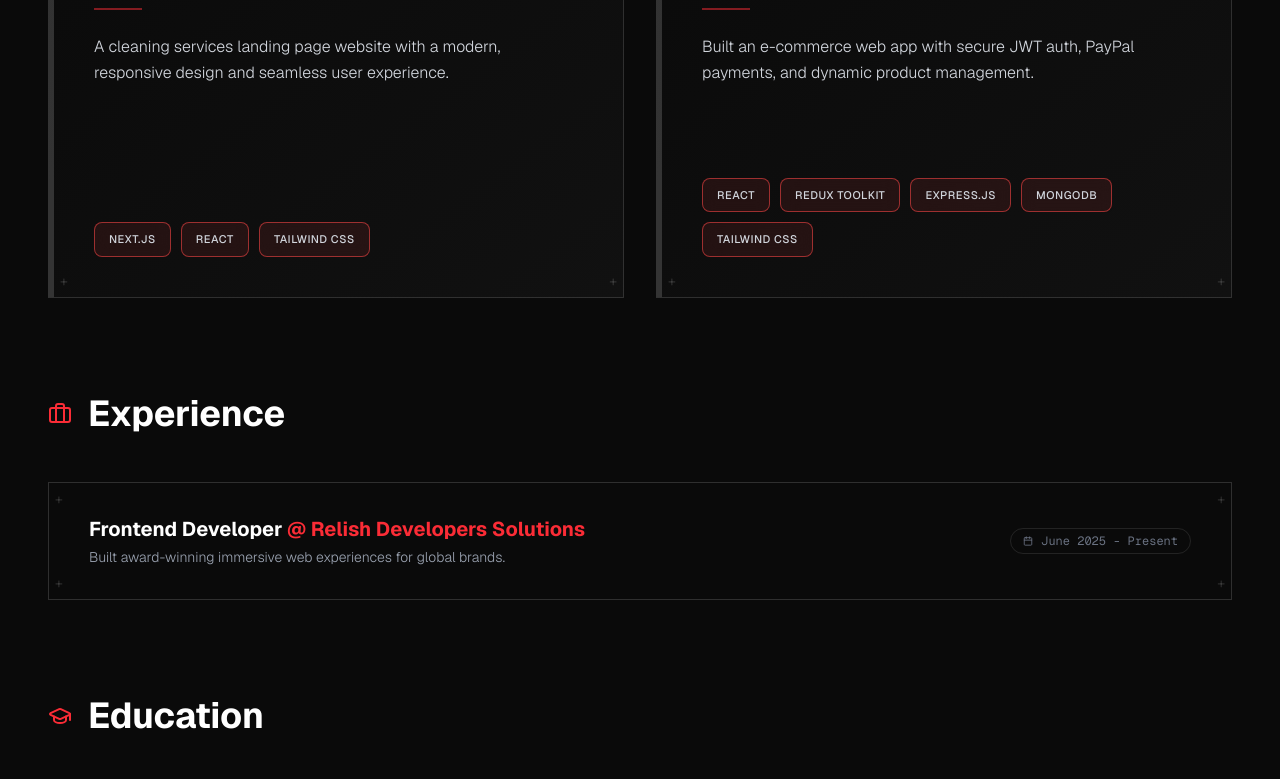
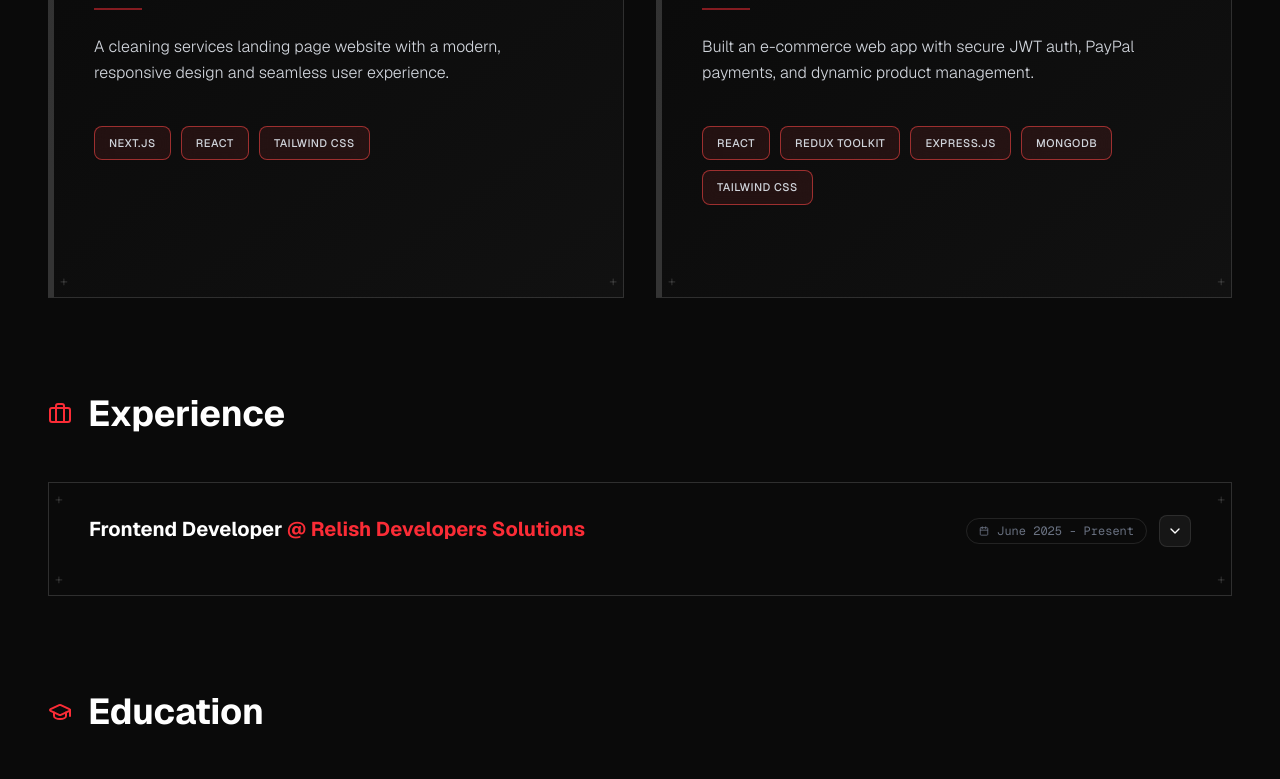
Before and after one commit to StayTrash/portfolio, a Next.js app: page /showcase in a window 1280 px wide. Shown: the part 915-1694 px from the top of the page. Built offline with nearby package versions, Linux system fonts and the light colour scheme.

Commit message:
Enhance ShowcasePage with expandable experience sections and update experience descriptions to support multiple points; refactor layout for improved readability.

```diff
--- a/app/showcase/page.tsx
+++ b/app/showcase/page.tsx
@@ -1,8 +1,8 @@
 'use client';
 
-import React from 'react';
+import React, { useState } from 'react';
 import {
-  ArrowUpRight, Briefcase, Calendar, ExternalLink, Github, GraduationCap
+  ArrowUpRight, Briefcase, Calendar, ChevronDown, ChevronUp, ExternalLink, Github, GraduationCap
 } from 'lucide-react';
 import { useCursor } from '@/hooks/useCursor';
 import GlobalStyles from '@/components/GlobalStyles';
@@ -13,6 +13,11 @@ import { showcase_projects, experience_data, education_data } from '@/constants/
 
 export default function ShowcasePage() {
   const { variants, cursorVariant, textEnter, textLeave } = useCursor();
+  const [expandedExperience, setExpandedExperience] = useState<number | null>(null);
+
+  const toggle_experience = (index: number) => {
+    setExpandedExperience(expandedExperience === index ? null : index);
+  };
 
   return (
     <div className="min-h-screen bg-[#0a0a0a] text-white font-sans relative cursor-none selection:bg-white selection:text-black overflow-x-hidden">
@@ -103,12 +108,13 @@ export default function ShowcasePage() {
             const colors = colorConfig[colorName] || colorConfig['red'];
 
             return (
+              <div
+                key={i}
+                className="animate-fade-in-up"
+                style={{ animationDelay: `${i * 0.1}s` }}
+              >
               <GridCell
-                key={i}
-                className={`flex flex-col justify-between min-h-[360px] md:min-h-[420px] group relative overflow-hidden border-l-[6px] ${colors.border} transition-all duration-700 hover:scale-[1.03] hover:shadow-2xl animate-fade-in-up bg-gradient-to-br from-[#0a0a0a] to-[#111111]`}
-                style={{
-                  animationDelay: `${i * 0.1}s`,
-                }}
+                className={`flex flex-col justify-between min-h-[360px] md:min-h-[420px] group relative overflow-hidden border-l-[6px] ${colors.border} transition-all duration-700 hover:scale-[1.03] hover:shadow-2xl bg-gradient-to-br from-[#0a0a0a] to-[#111111]`}
               >
                 {/* Animated gradient overlay */}
                 <div className={`absolute inset-0 bg-gradient-to-br ${colors.gradientStrong} opacity-0 group-hover:opacity-100 transition-opacity duration-700 pointer-events-none`}></div>
@@ -284,6 +290,7 @@ export default function ShowcasePage() {
                   </a>
                 </div>
               </GridCell>
+              </div>
             );
           })}
         </div>
@@ -293,17 +300,58 @@ export default function ShowcasePage() {
             <Briefcase className="text-red-500" size={24} /> Experience
           </h2>
           <div className="space-y-4 md:space-y-5">
-            {experience_data.map((exp, i) => (
-              <GridCell key={i} className="flex flex-col md:flex-row md:items-center justify-between gap-3 md:gap-4 py-6 md:py-8">
-                <div className="flex-1 min-w-0">
-                  <h3 className="text-lg md:text-xl font-bold text-white mb-1 break-words">{exp.role} <span className="text-red-500">@ {exp.company}</span></h3>
-                  <p className="text-gray-400 text-xs md:text-sm font-light">{exp.desc}</p>
-                </div>
-                <div className="flex items-center gap-2 text-gray-500 font-mono text-[10px] md:text-xs border border-white/10 px-3 py-1.5 md:py-1 rounded-full shrink-0">
-                  <Calendar size={10} /> <span className="whitespace-nowrap">{exp.date}</span>
-                </div>
-              </GridCell>
-            ))}
+            {experience_data.map((exp, i) => {
+              const isExpanded = expandedExperience === i;
+
+              return (
+                <GridCell key={i} className="flex flex-col gap-3 md:gap-4 py-6 md:py-8 group">
+                  <div className="flex flex-col md:flex-row md:items-start justify-between gap-3 md:gap-4">
+                    <div className="flex-1 min-w-0 flex items-start justify-between gap-3">
+                      <h3 className="text-lg md:text-xl font-bold text-white break-words">{exp.role} <span className="text-red-500">@ {exp.company}</span></h3>
+                      <button
+                        onClick={() => toggle_experience(i)}
+                        className="md:hidden flex items-center justify-center w-8 h-8 rounded-lg bg-white/5 border border-white/10 hover:bg-white/10 hover:border-red-500/50 transition-all duration-300 shrink-0"
+                        onMouseEnter={textEnter}
+                        onMouseLeave={textLeave}
+                      >
+                        {isExpanded ? (
+                          <ChevronUp size={16} className="text-white" />
+                        ) : (
+                          <ChevronDown size={16} className="text-white" />
+                        )}
+                      </button>
+                    </div>
+                    <div className="flex items-center gap-3 shrink-0">
+                      <div className="flex items-center gap-2 text-gray-500 font-mono text-[10px] md:text-xs border border-white/10 px-3 py-1.5 md:py-1 rounded-full shrink-0">
+                        <Calendar size={10} /> <span className="whitespace-nowrap">{exp.date}</span>
+                      </div>
+                      <button
+                        onClick={() => toggle_experience(i)}
+                        className="hidden md:flex items-center justify-center w-8 h-8 rounded-lg bg-white/5 border border-white/10 hover:bg-white/10 hover:border-red-500/50 group-hover:border-red-500/30 transition-all duration-300 shrink-0"
+                        onMouseEnter={textEnter}
+                        onMouseLeave={textLeave}
+                      >
+                        {isExpanded ? (
+                          <ChevronUp size={16} className="text-white group-hover:text-red-500 transition-colors duration-300" />
+                        ) : (
+                          <ChevronDown size={16} className="text-white group-hover:text-red-500 transition-colors duration-300" />
+                        )}
+                      </button>
+                    </div>
+                  </div>
+                  <div className={`overflow-hidden transition-all duration-500 ease-in-out ${isExpanded ? 'max-h-[1000px] opacity-100' : 'max-h-0 opacity-0'}`}>
+                    <ul className="space-y-3 pt-2">
+                      {exp.desc.map((point, j) => (
+                        <li key={j} className="text-gray-400 text-xs md:text-sm font-light flex items-start gap-3">
+                          <span className="text-red-500 shrink-0 mt-0.5">•</span>
+                          <span className="flex-1 leading-relaxed">{point}</span>
+                        </li>
+                      ))}
+                    </ul>
+                  </div>
+                </GridCell>
+              );
+            })}
           </div>
         </div>
 
--- a/constants/showcase.ts
+++ b/constants/showcase.ts
@@ -11,7 +11,7 @@ export interface Experience {
   role: string;
   company: string;
   date: string;
-  desc: string;
+  desc: string[];
 }
 
 export interface Education {
@@ -67,7 +67,12 @@ export const experience_data: Experience[] = [
     role: "Frontend Developer",
     company: "Relish Developers Solutions",
     date: "June 2025 - Present",
-    desc: "Built award-winning immersive web experiences for global brands."
+    desc: [
+      "Contributed to 6 repositories, merging 90+ pull requests and delivering 18k+ lines of code across frontend stack (Next.js, TypeScript).",
+      "Improved frontend performance by implementing lazy loading, dynamic imports, code-splitting, and caching, reducing page load time by nearly 35% and improving FCP and LCP while significantly lowering TBT.",
+      "Implemented an automated product tagging system to streamline classification for shipping partners, improving logistics accuracy and reducing manual intervention by 40%.",
+      "Architected n8n-based AI agents for PDF data extraction, Google Analytics auto-reporting, and a website sales assistant, reducing manual operations by over 50% and speeding up support tasks by 30%."
+    ]
   }
 ];
 
```
